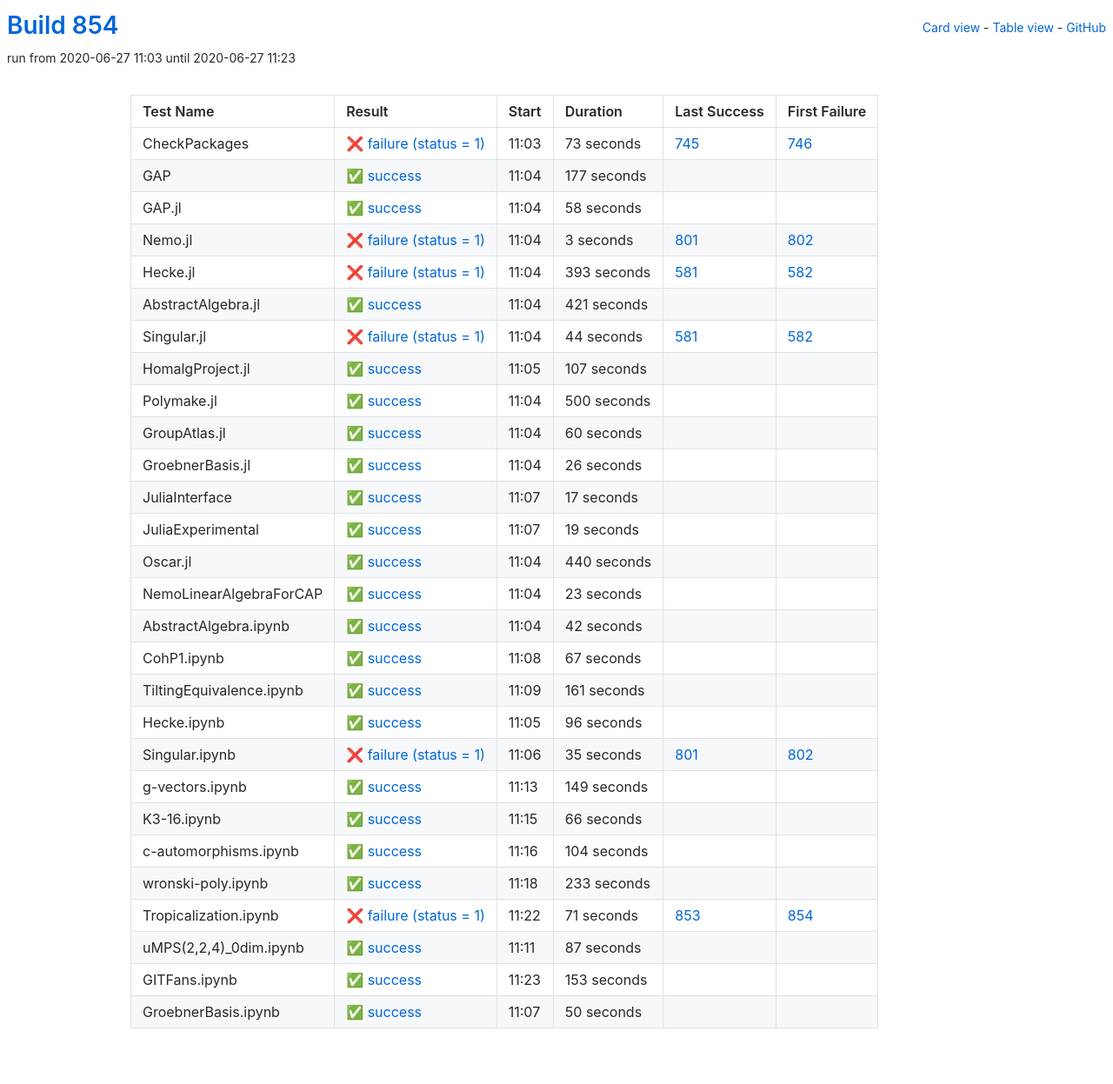
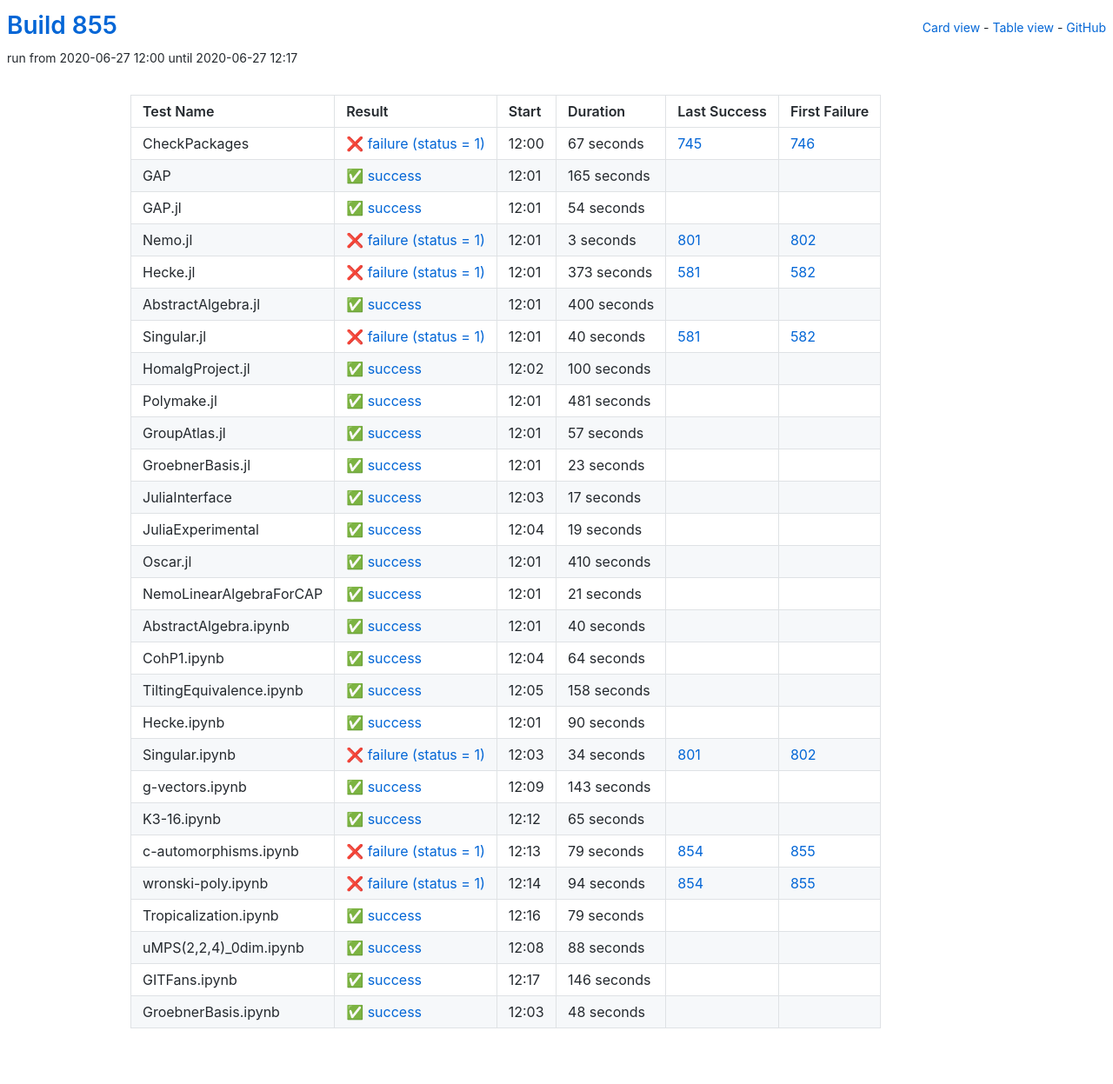
Before and after one commit to oscar-system/oscar-ci-status-1.4, a Jekyll site: the page built from table.html, in a window 1280 px wide. Shown: the whole page at 87% size. Built offline with Jekyll 4.4.1, drawn with Linux system fonts in a browser that asks for light colours.

Commit message:
Build #855

```diff
--- a/_data/ci.yml
+++ b/_data/ci.yml
@@ -1,6 +1,6 @@
 ---
-build: 854
-build_url: https://oscarci.mathematik.uni-kl.de/job/oscar-julia-1.4/854/
+build: 855
+build_url: https://oscarci.mathematik.uni-kl.de/job/oscar-julia-1.4/855/
 job: oscar-julia-1.4
 organization: oscar-system
 repo: oscar-ci-status-1.4
@@ -8,44 +8,44 @@ repourl: https://github.com/oscar-system/oscar-ci-status-1.4
 tests:
 - name: CheckPackages
   id: checkpackages
-  log: https://oscarci.mathematik.uni-kl.de/job/oscar-julia-1.4/854/artifact/logs/build-854/CheckPackages.log
-  start: 2020-06-27 11:03
+  log: https://oscarci.mathematik.uni-kl.de/job/oscar-julia-1.4/855/artifact/logs/build-855/CheckPackages.log
+  start: 2020-06-27 12:00
   success: false
   exitcode: 1
   status: failure
-  duration: 73
+  duration: 67
   last_success: 745
   last_success_url: https://oscarci.mathematik.uni-kl.de/job/oscar-julia-1.4/745/
   first_failure: 746
   first_failure_url: https://oscarci.mathematik.uni-kl.de/job/oscar-julia-1.4/746/
 - name: GAP
   id: gap
-  log: https://oscarci.mathematik.uni-kl.de/job/oscar-julia-1.4/854/artifact/logs/build-854/GAP.log
-  start: 2020-06-27 11:04
+  log: https://oscarci.mathematik.uni-kl.de/job/oscar-julia-1.4/855/artifact/logs/build-855/GAP.log
+  start: 2020-06-27 12:01
   success: true
   exitcode: 0
   status: success
-  duration: 177
+  duration: 165
   last_success: false
   last_success_url:
   first_failure: false
   first_failure_url:
 - name: GAP.jl
   id: gap-jl
-  log: https://oscarci.mathematik.uni-kl.de/job/oscar-julia-1.4/854/artifact/logs/build-854/GAP.jl.log
-  start: 2020-06-27 11:04
+  log: https://oscarci.mathematik.uni-kl.de/job/oscar-julia-1.4/855/artifact/logs/build-855/GAP.jl.log
+  start: 2020-06-27 12:01
   success: true
   exitcode: 0
   status: success
-  duration: 58
+  duration: 54
   last_success: false
   last_success_url:
   first_failure: false
   first_failure_url:
 - name: Nemo.jl
   id: nemo-jl
-  log: https://oscarci.mathematik.uni-kl.de/job/oscar-julia-1.4/854/artifact/logs/build-854/Nemo.jl.log
-  start: 2020-06-27 11:04
+  log: https://oscarci.mathematik.uni-kl.de/job/oscar-julia-1.4/855/artifact/logs/build-855/Nemo.jl.log
+  start: 2020-06-27 12:01
   success: false
   exitcode: 1
   status: failure
@@ -56,92 +56,92 @@ tests:
   first_failure_url: https://oscarci.mathematik.uni-kl.de/job/oscar-julia-1.4/802/
 - name: Hecke.jl
   id: hecke-jl
-  log: https://oscarci.mathematik.uni-kl.de/job/oscar-julia-1.4/854/artifact/logs/build-854/Hecke.jl.log
-  start: 2020-06-27 11:04
+  log: https://oscarci.mathematik.uni-kl.de/job/oscar-julia-1.4/855/artifact/logs/build-855/Hecke.jl.log
+  start: 2020-06-27 12:01
   success: false
   exitcode: 1
   status: failure
-  duration: 393
+  duration: 373
   last_success: 581
   last_success_url: https://oscarci.mathematik.uni-kl.de/job/oscar-julia-1.4/581/
   first_failure: 582
   first_failure_url: https://oscarci.mathematik.uni-kl.de/job/oscar-julia-1.4/582/
 - name: AbstractAlgebra.jl
   id: abstractalgebra-jl
-  log: https://oscarci.mathematik.uni-kl.de/job/oscar-julia-1.4/854/artifact/logs/build-854/AbstractAlgebra.jl.log
-  start: 2020-06-27 11:04
+  log: https://oscarci.mathematik.uni-kl.de/job/oscar-julia-1.4/855/artifact/logs/build-855/AbstractAlgebra.jl.log
+  start: 2020-06-27 12:01
   success: true
   exitcode: 0
   status: success
-  duration: 421
+  duration: 400
   last_success: false
   last_success_url:
   first_failure: false
   first_failure_url:
 - name: Singular.jl
   id: singular-jl
-  log: https://oscarci.mathematik.uni-kl.de/job/oscar-julia-1.4/854/artifact/logs/build-854/Singular.jl.log
-  start: 2020-06-27 11:04
+  log: https://oscarci.mathematik.uni-kl.de/job/oscar-julia-1.4/855/artifact/logs/build-855/Singular.jl.log
+  start: 2020-06-27 12:01
   success: false
   exitcode: 1
   status: failure
-  duration: 44
+  duration: 40
   last_success: 581
   last_success_url: https://oscarci.mathematik.uni-kl.de/job/oscar-julia-1.4/581/
   first_failure: 582
   first_failure_url: https://oscarci.mathematik.uni-kl.de/job/oscar-julia-1.4/582/
 - name: HomalgProject.jl
   id: homalgproject-jl
-  log: https://oscarci.mathematik.uni-kl.de/job/oscar-julia-1.4/854/artifact/logs/build-854/HomalgProject.jl.log
-  start: 2020-06-27 11:05
+  log: https://oscarci.mathematik.uni-kl.de/job/oscar-julia-1.4/855/artifact/logs/build-855/HomalgProject.jl.log
+  start: 2020-06-27 12:02
   success: true
   exitcode: 0
   status: success
-  duration: 107
+  duration: 100
   last_success: false
   last_success_url:
   first_failure: false
   first_failure_url:
 - name: Polymake.jl
   id: polymake-jl
-  log: https://oscarci.mathematik.uni-kl.de/job/oscar-julia-1.4/854/artifact/logs/build-854/Polymake.jl.log
-  start: 2020-06-27 11:04
+  log: https://oscarci.mathematik.uni-kl.de/job/oscar-julia-1.4/855/artifact/logs/build-855/Polymake.jl.log
+  start: 2020-06-27 12:01
   success: true
   exitcode: 0
   status: success
-  duration: 500
+  duration: 481
   last_success: false
   last_success_url:
   first_failure: false
   first_failure_url:
 - name: GroupAtlas.jl
   id: groupatlas-jl
-  log: https://oscarci.mathematik.uni-kl.de/job/oscar-julia-1.4/854/artifact/logs/build-854/GroupAtlas.jl.log
-  start: 2020-06-27 11:04
+  log: https://oscarci.mathematik.uni-kl.de/job/oscar-julia-1.4/855/artifact/logs/build-855/GroupAtlas.jl.log
+  start: 2020-06-27 12:01
   success: true
   exitcode: 0
   status: success
-  duration: 60
+  duration: 57
   last_success: false
   last_success_url:
   first_failure: false
   first_failure_url:
 - name: GroebnerBasis.jl
   id: groebnerbasis-jl
-  log: https://oscarci.mathematik.uni-kl.de/job/oscar-julia-1.4/854/artifact/logs/build-854/GroebnerBasis.jl.log
-  start: 2020-06-27 11:04
+  log: https://oscarci.mathematik.uni-kl.de/job/oscar-julia-1.4/855/artifact/logs/build-855/GroebnerBasis.jl.log
+  start: 2020-06-27 12:01
   success: true
   exitcode: 0
   status: success
-  duration: 26
+  duration: 23
   last_success: false
   last_success_url:
   first_failure: false
   first_failure_url:
 - name: JuliaInterface
   id: juliainterface
-  log: https://oscarci.mathematik.uni-kl.de/job/oscar-julia-1.4/854/artifact/logs/build-854/JuliaInterface.log
-  start: 2020-06-27 11:07
+  log: https://oscarci.mathematik.uni-kl.de/job/oscar-julia-1.4/855/artifact/logs/build-855/JuliaInterface.log
+  start: 2020-06-27 12:03
   success: true
   exitcode: 0
   status: success
@@ -152,8 +152,8 @@ tests:
   first_failure_url:
 - name: JuliaExperimental
   id: juliaexperimental
-  log: https://oscarci.mathematik.uni-kl.de/job/oscar-julia-1.4/854/artifact/logs/build-854/JuliaExperimental.log
-  start: 2020-06-27 11:07
+  log: https://oscarci.mathematik.uni-kl.de/job/oscar-julia-1.4/855/artifact/logs/build-855/JuliaExperimental.log
+  start: 2020-06-27 12:04
   success: true
   exitcode: 0
   status: success
@@ -164,180 +164,180 @@ tests:
   first_failure_url:
 - name: Oscar.jl
   id: oscar-jl
-  log: https://oscarci.mathematik.uni-kl.de/job/oscar-julia-1.4/854/artifact/logs/build-854/Oscar.jl.log
-  start: 2020-06-27 11:04
+  log: https://oscarci.mathematik.uni-kl.de/job/oscar-julia-1.4/855/artifact/logs/build-855/Oscar.jl.log
+  start: 2020-06-27 12:01
   success: true
   exitcode: 0
   status: success
-  duration: 440
+  duration: 410
   last_success: false
   last_success_url:
   first_failure: false
   first_failure_url:
 - name: NemoLinearAlgebraForCAP
   id: nemolinearalgebraforcap
-  log: https://oscarci.mathematik.uni-kl.de/job/oscar-julia-1.4/854/artifact/logs/build-854/NemoLinearAlgebraForCAP.log
-  start: 2020-06-27 11:04
+  log: https://oscarci.mathematik.uni-kl.de/job/oscar-julia-1.4/855/artifact/logs/build-855/NemoLinearAlgebraForCAP.log
+  start: 2020-06-27 12:01
   success: true
   exitcode: 0
   status: success
-  duration: 23
+  duration: 21
   last_success: false
   last_success_url:
   first_failure: false
   first_failure_url:
 - name: AbstractAlgebra.ipynb
   id: abstractalgebra-ipynb
-  log: https://oscarci.mathematik.uni-kl.de/job/oscar-julia-1.4/854/artifact/logs/build-854/AbstractAlgebra.ipynb.log
-  start: 2020-06-27 11:04
+  log: https://oscarci.mathematik.uni-kl.de/job/oscar-julia-1.4/855/artifact/logs/build-855/AbstractAlgebra.ipynb.log
+  start: 2020-06-27 12:01
   success: true
   exitcode: 0
   status: success
-  duration: 42
+  duration: 40
   last_success: false
   last_success_url:
   first_failure: false
   first_failure_url:
 - name: CohP1.ipynb
   id: cohp1-ipynb
-  log: https://oscarci.mathematik.uni-kl.de/job/oscar-julia-1.4/854/artifact/logs/build-854/CohP1.ipynb.log
-  start: 2020-06-27 11:08
+  log: https://oscarci.mathematik.uni-kl.de/job/oscar-julia-1.4/855/artifact/logs/build-855/CohP1.ipynb.log
+  start: 2020-06-27 12:04
   success: true
   exitcode: 0
   status: success
-  duration: 67
+  duration: 64
   last_success: false
   last_success_url:
   first_failure: false
   first_failure_url:
 - name: TiltingEquivalence.ipynb
   id: tiltingequivalence-ipynb
-  log: https://oscarci.mathematik.uni-kl.de/job/oscar-julia-1.4/854/artifact/logs/build-854/TiltingEquivalence.ipynb.log
-  start: 2020-06-27 11:09
+  log: https://oscarci.mathematik.uni-kl.de/job/oscar-julia-1.4/855/artifact/logs/build-855/TiltingEquivalence.ipynb.log
+  start: 2020-06-27 12:05
   success: true
   exitcode: 0
   status: success
-  duration: 161
+  duration: 158
   last_success: false
   last_success_url:
   first_failure: false
   first_failure_url:
 - name: Hecke.ipynb
   id: hecke-ipynb
-  log: https://oscarci.mathematik.uni-kl.de/job/oscar-julia-1.4/854/artifact/logs/build-854/Hecke.ipynb.log
-  start: 2020-06-27 11:05
+  log: https://oscarci.mathematik.uni-kl.de/job/oscar-julia-1.4/855/artifact/logs/build-855/Hecke.ipynb.log
+  start: 2020-06-27 12:01
   success: true
   exitcode: 0
   status: success
-  duration: 96
+  duration: 90
   last_success: false
   last_success_url:
   first_failure: false
   first_failure_url:
 - name: Singular.ipynb
   id: singular-ipynb
-  log: https://oscarci.mathematik.uni-kl.de/job/oscar-julia-1.4/854/artifact/logs/build-854/Singular.ipynb.log
-  start: 2020-06-27 11:06
+  log: https://oscarci.mathematik.uni-kl.de/job/oscar-julia-1.4/855/artifact/logs/build-855/Singular.ipynb.log
+  start: 2020-06-27 12:03
   success: false
   exitcode: 1
   status: failure
-  duration: 35
+  duration: 34
   last_success: 801
   last_success_url: https://oscarci.mathematik.uni-kl.de/job/oscar-julia-1.4/801/
   first_failure: 802
   first_failure_url: https://oscarci.mathematik.uni-kl.de/job/oscar-julia-1.4/802/
 - name: g-vectors.ipynb
   id: g-vectors-ipynb
-  log: https://oscarci.mathematik.uni-kl.de/job/oscar-julia-1.4/854/artifact/logs/build-854/g-vectors.ipynb.log
-  start: 2020-06-27 11:13
+  log: https://oscarci.mathematik.uni-kl.de/job/oscar-julia-1.4/855/artifact/logs/build-855/g-vectors.ipynb.log
+  start: 2020-06-27 12:09
   success: true
   exitcode: 0
   status: success
-  duration: 149
+  duration: 143
   last_success: false
   last_success_url:
   first_failure: false
   first_failure_url:
 - name: K3-16.ipynb
   id: k3-16-ipynb
-  log: https://oscarci.mathematik.uni-kl.de/job/oscar-julia-1.4/854/artifact/logs/build-854/K3-16.ipynb.log
-  start: 2020-06-27 11:15
+  log: https://oscarci.mathematik.uni-kl.de/job/oscar-julia-1.4/855/artifact/logs/build-855/K3-16.ipynb.log
+  start: 2020-06-27 12:12
   success: true
   exitcode: 0
   status: success
-  duration: 66
+  duration: 65
   last_success: false
   last_success_url:
   first_failure: false
   first_failure_url:
 - name: c-automorphisms.ipynb
   id: c-automorphisms-ipynb
-  log: https://oscarci.mathematik.uni-kl.de/job/oscar-julia-1.4/854/artifact/logs/build-854/c-automorphisms.ipynb.log
-  start: 2020-06-27 11:16
+  log: https://oscarci.mathematik.uni-kl.de/job/oscar-julia-1.4/855/artifact/logs/build-855/c-automorphisms.ipynb.log
+  start: 2020-06-27 12:13
+  success: false
+  exitcode: 1
+  status: failure
+  duration: 79
+  last_success: 854
+  last_success_url: https://oscarci.mathematik.uni-kl.de/job/oscar-julia-1.4/854/
+  first_failure: 855
+  first_failure_url: https://oscarci.mathematik.uni-kl.de/job/oscar-julia-1.4/855/
+- name: wronski-poly.ipynb
+  id: wronski-poly-ipynb
+  log: https://oscarci.mathematik.uni-kl.de/job/oscar-julia-1.4/855/artifact/logs/build-855/wronski-poly.ipynb.log
+  start: 2020-06-27 12:14
+  success: false
+  exitcode: 1
+  status: failure
+  duration: 94
+  last_success: 854
+  last_success_url: https://oscarci.mathematik.uni-kl.de/job/oscar-julia-1.4/854/
+  first_failure: 855
+  first_failure_url: https://oscarci.mathematik.uni-kl.de/job/oscar-julia-1.4/855/
+- name: Tropicalization.ipynb
+  id: tropicalization-ipynb
+  log: https://oscarci.mathematik.uni-kl.de/job/oscar-julia-1.4/855/artifact/logs/build-855/Tropicalization.ipynb.log
+  start: 2020-06-27 12:16
   success: true
   exitcode: 0
   status: success
-  duration: 104
+  duration: 79
   last_success: false
   last_success_url:
   first_failure: false
   first_failure_url:
-- name: wronski-poly.ipynb
-  id: wronski-poly-ipynb
-  log: https://oscarci.mathematik.uni-kl.de/job/oscar-julia-1.4/854/artifact/logs/build-854/wronski-poly.ipynb.log
-  start: 2020-06-27 11:18
+- name: uMPS(2,2,4)_0dim.ipynb
+  id: umps-2-2-4-0dim-ipynb
+  log: https://oscarci.mathematik.uni-kl.de/job/oscar-julia-1.4/855/artifact/logs/build-855/uMPS-2-2-4-_0dim.ipynb.log
+  start: 2020-06-27 12:08
   success: true
   exitcode: 0
   status: success
-  duration: 233
-  last_success: false
-  last_success_url:
-  first_failure: false
-  first_failure_url:
-- name: Tropicalization.ipynb
-  id: tropicalization-ipynb
-  log: https://oscarci.mathematik.uni-kl.de/job/oscar-julia-1.4/854/artifact/logs/build-854/Tropicalization.ipynb.log
-  start: 2020-06-27 11:22
-  success: false
-  exitcode: 1
-  status: failure
-  duration: 71
-  last_success: 853
-  last_success_url: https://oscarci.mathematik.uni-kl.de/job/oscar-julia-1.4/853/
-  first_failure: 854
-  first_failure_url: https://oscarci.mathematik.uni-kl.de/job/oscar-julia-1.4/854/
-- name: uMPS(2,2,4)_0dim.ipynb
-  id: umps-2-2-4-0dim-ipynb
-  log: https://oscarci.mathematik.uni-kl.de/job/oscar-julia-1.4/854/artifact/logs/build-854/uMPS-2-2-4-_0dim.ipynb.log
-  start: 2020-06-27 11:11
-  success: true
-  exitcode: 0
-  status: success
-  duration: 87
+  duration: 88
   last_success: false
   last_success_url:
   first_failure: false
   first_failure_url:
 - name: GITFans.ipynb
   id: gitfans-ipynb
-  log: https://oscarci.mathematik.uni-kl.de/job/oscar-julia-1.4/854/artifact/logs/build-854/GITFans.ipynb.log
-  start: 2020-06-27 11:23
+  log: https://oscarci.mathematik.uni-kl.de/job/oscar-julia-1.4/855/artifact/logs/build-855/GITFans.ipynb.log
+  start: 2020-06-27 12:17
   success: true
   exitcode: 0
   status: success
-  duration: 153
+  duration: 146
   last_success: false
   last_success_url:
   first_failure: false
   first_failure_url:
 - name: GroebnerBasis.ipynb
   id: groebnerbasis-ipynb
-  log: https://oscarci.mathematik.uni-kl.de/job/oscar-julia-1.4/854/artifact/logs/build-854/GroebnerBasis.ipynb.log
-  start: 2020-06-27 11:07
+  log: https://oscarci.mathematik.uni-kl.de/job/oscar-julia-1.4/855/artifact/logs/build-855/GroebnerBasis.ipynb.log
+  start: 2020-06-27 12:03
   success: true
   exitcode: 0
   status: success
-  duration: 50
+  duration: 48
   last_success: false
   last_success_url:
   first_failure: false
```
Also changed, not shown: README.md.
